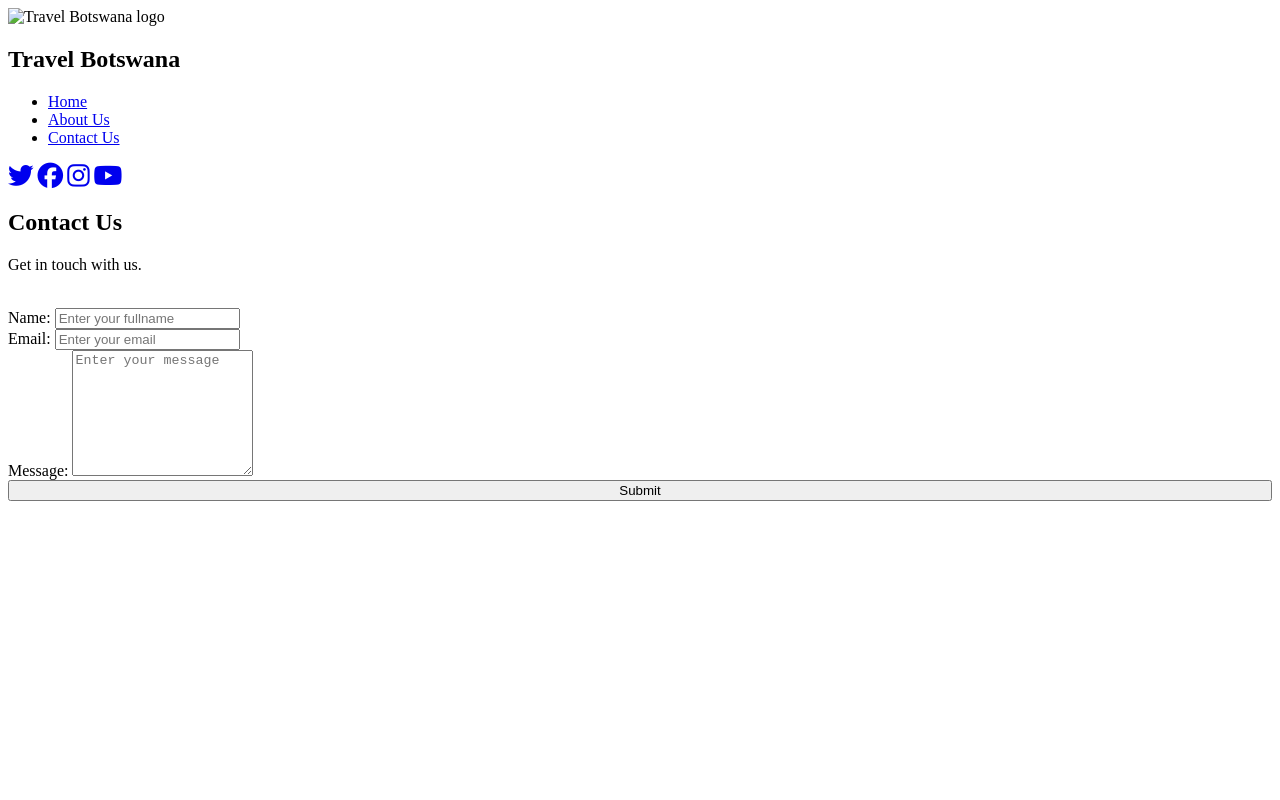
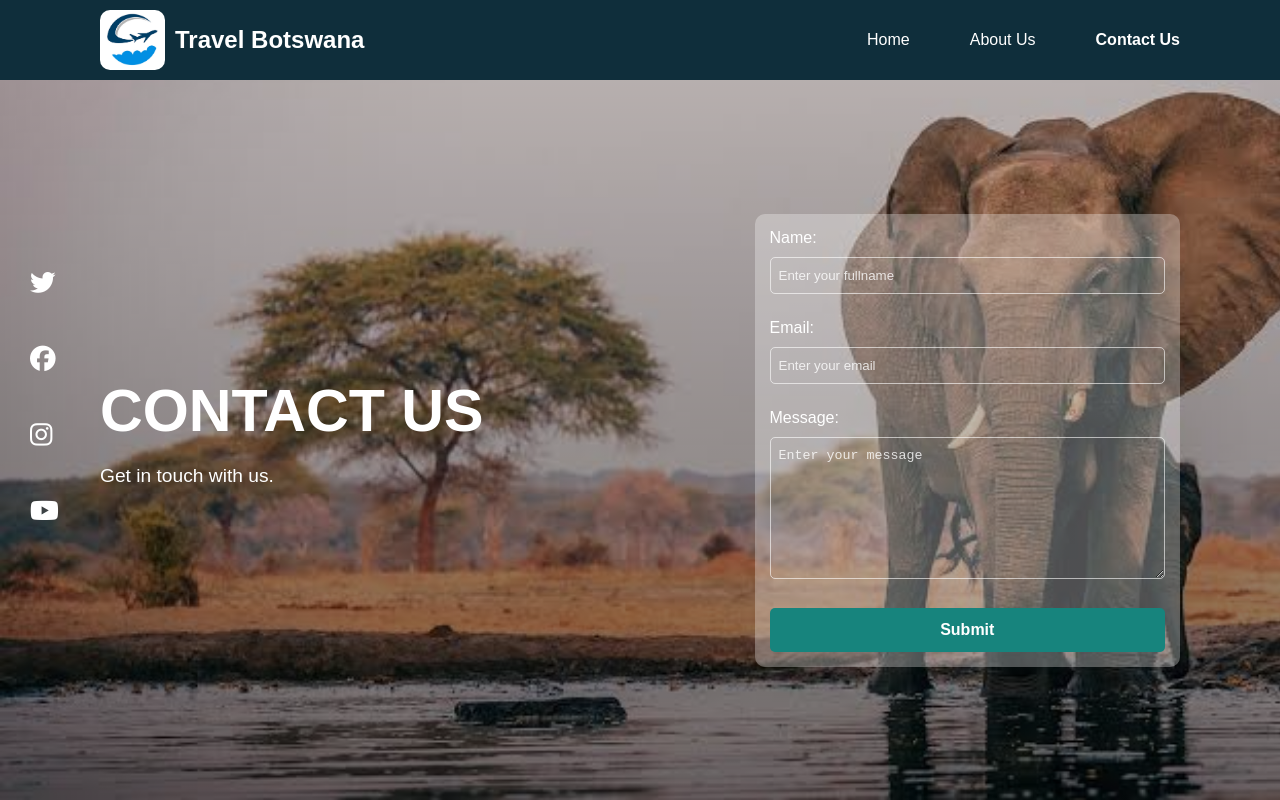
Before and after one commit to GovanDBT/travel-botswana, a plain HTML site: page contact_us.html in a window 1280 px wide. Drawn offline with Linux system fonts and the light colour scheme; the site is published under a folder, as on GitHub Pages, so addresses that start at the root find nothing.

Commit message:
fix links

```diff
--- a/contact_us.html
+++ b/contact_us.html
@@ -4,7 +4,7 @@
 <head>
     <meta charset="UTF-8">
     <meta name="viewport" content="width=device-width, initial-scale=1.0">
-    <link rel="stylesheet" href="/css/style.css">
+    <link rel="stylesheet" href="./css/style.css">
     <title>Travel Botswana</title>
     <script src="https://kit.fontawesome.com/6f879d6c21.js" crossorigin="anonymous"></script>
 </head>
@@ -15,16 +15,16 @@
         <div class="nav-container container">
             <!--Logo & Name-->
             <div class="logo-container">
-                <img src="/images/logo.jpg" alt="Travel Botswana logo" class="logo">
+                <img src="./images/logo.jpg" alt="Travel Botswana logo" class="logo">
                 <h2>Travel Botswana</h2>
             </div>
             <!--Menu Links-->
             <ul class="menu-container">
                 <li>
-                    <a href="/">Home</a>
+                    <a href="./">Home</a>
                 </li>
-                <li><a href="/about_us.html">About Us</a></li>
-                <li><a href="/contact_us.html" class="active">Contact Us</a></li>
+                <li><a href="./about_us.html">About Us</a></li>
+                <li><a href="./contact_us.html" class="active">Contact Us</a></li>
             </ul>
             <!--Search input-->
             <!-- <div class="search-container" style="display: none;">
```
Also changed, not shown: about_us.html (+5 -5 lines), index.html (+5 -5 lines).
